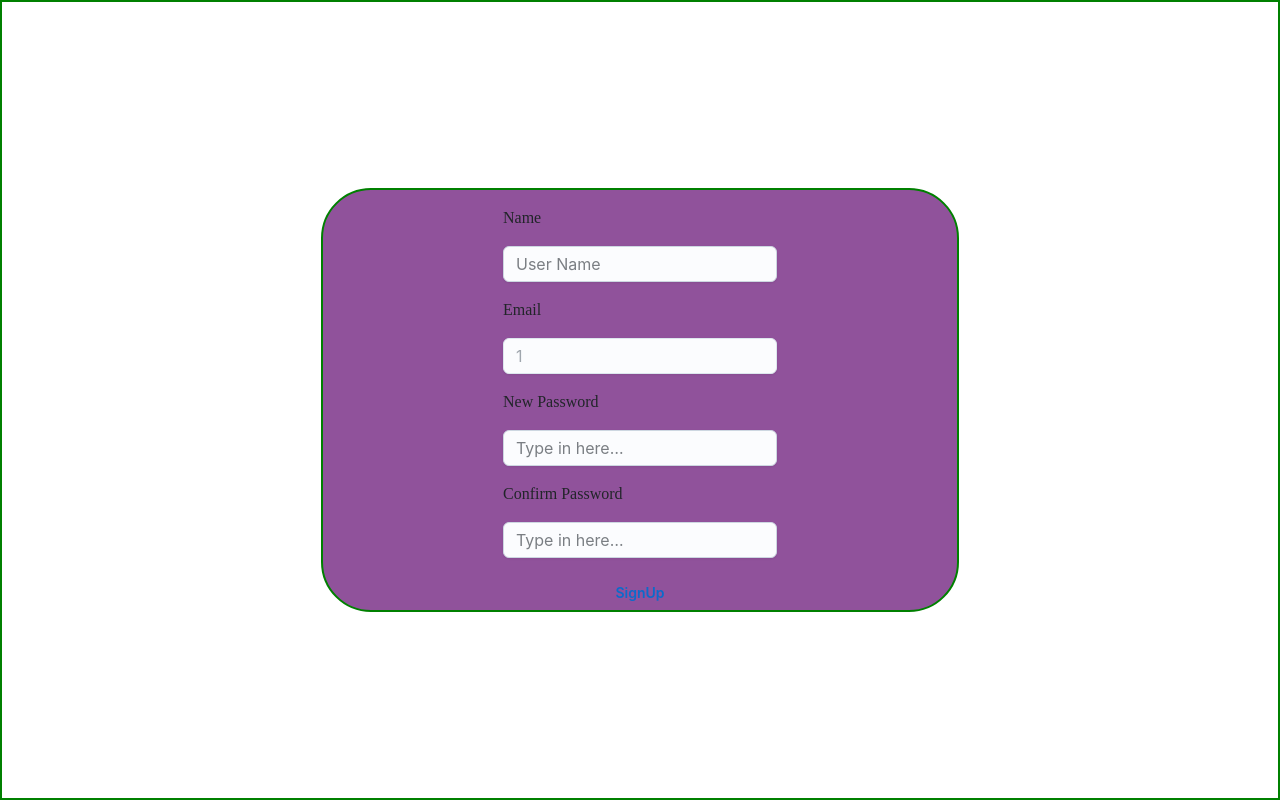
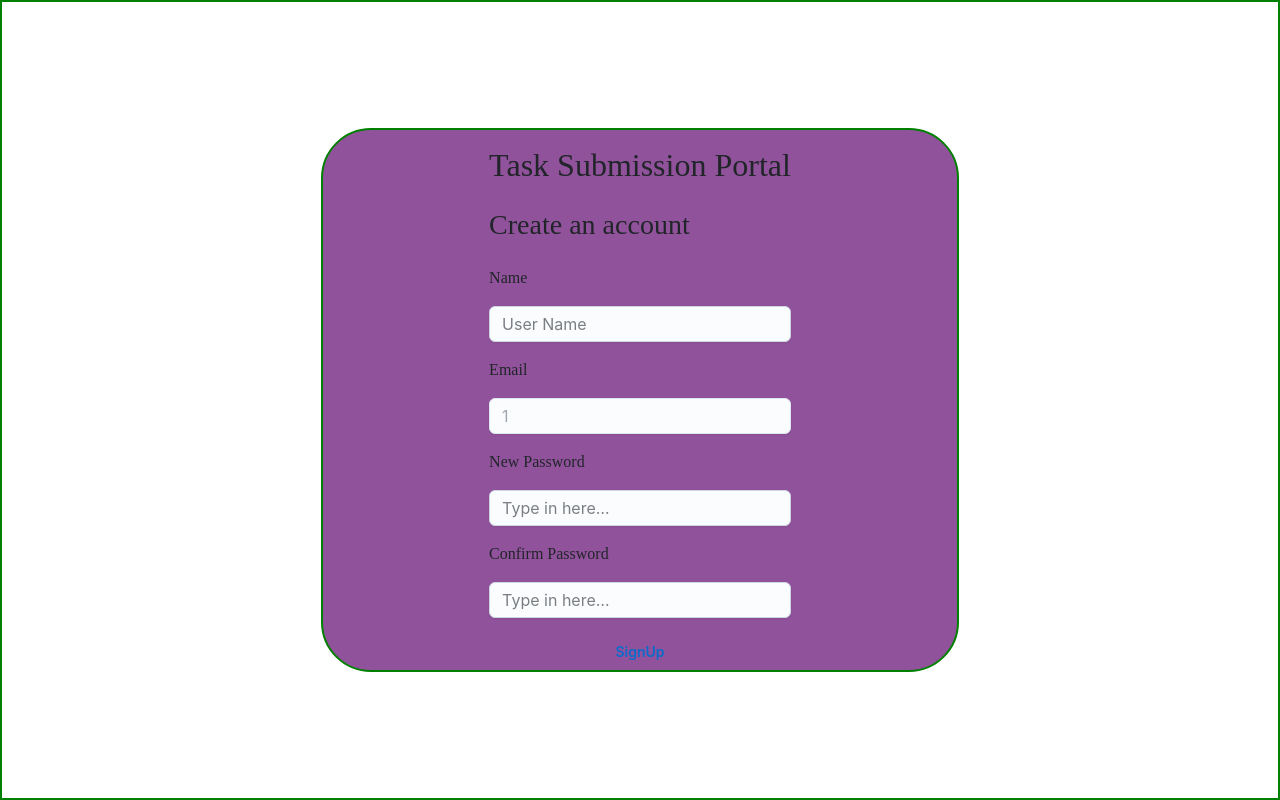
Before and after one commit to Selvam6994/student_task_portal, a React (Vite) app: page /1/signUpPage in a window 1280 px wide. Built offline with nearby package versions, Linux system fonts and the light colour scheme.

Commit message:
added titles

```diff
--- a/src/Loginpage.jsx
+++ b/src/Loginpage.jsx
@@ -47,6 +47,7 @@ function Loginpage() {
   // console.log(errors);
   return (
     <div className="loginPage">
+
       <form onSubmit={handleSubmit} className="formSection">
         <Box
           sx={{
@@ -57,6 +58,8 @@ function Loginpage() {
             flexWrap: "wrap",
           }}
         >
+          <h2>Task Submission Portal</h2>
+          <h3>Log in here...</h3>
           <span>Email</span>
           <Input
             className="errorIndiction"
--- a/src/Signup.jsx
+++ b/src/Signup.jsx
@@ -75,6 +75,8 @@ function Signup() {
             flexWrap: "wrap",
           }}
         >
+          <h2>Task Submission Portal</h2>
+          <h3>Email verification</h3>
           <span>Name</span>
           <Input
             placeholder="Name"
--- a/src/Signuppage.jsx
+++ b/src/Signuppage.jsx
@@ -56,6 +56,8 @@ function Signuppage() {
             flexWrap: "wrap",
           }}
         >
+           <h2>Task Submission Portal</h2>
+          <h3>Create an account</h3>
             <span>Name</span>
           <Input
             placeholder="User Name"
```
